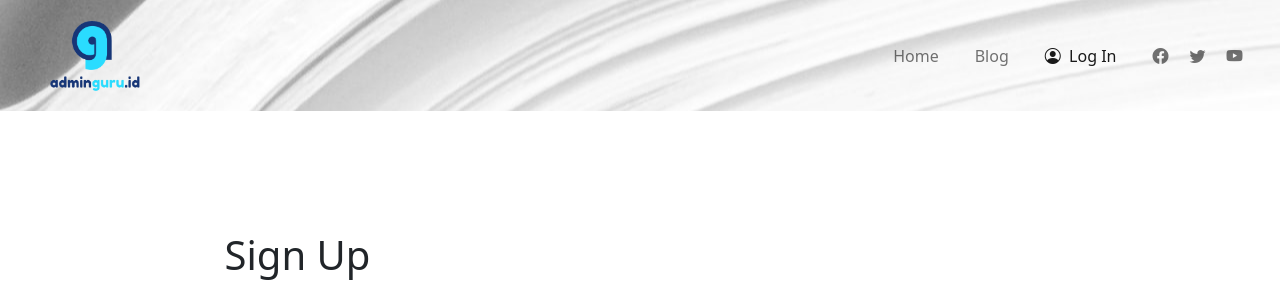
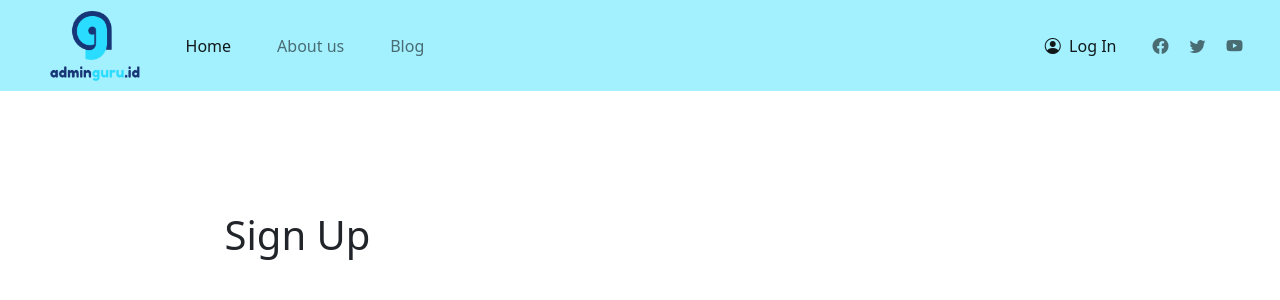
Before and after one commit to fauzanf07/adminGuru, a PHP site: page /adminGuru/signup in a window 1280 px wide. Shown: the top 300 px of the page. Run offline with PHP 8.4, Linux system fonts and the light colour scheme; some libraries are stand-ins or nearby versions.

Commit message:
change navbar

```diff
--- a/signup/index.php
+++ b/signup/index.php
@@ -23,25 +23,40 @@
 				<button class="navbar-toggler" type="button" data-bs-toggle="collapse" data-bs-target="#navbarNav" aria-controls="navbarNav" aria-expanded="false" aria-label="Toggle navigation">
 				<span class="navbar-toggler-icon"></span>
 				</button>
-				<div class="collapse navbar-collapse" id="navbarNav"  >
-					<ul class="navbar-nav mb-2 mb-lg-0">
-						<li class="nav-text" >
-							<a class="nav-link" aria-current="page" href="../">Home</a>
+
+                <div class="collapse navbar-collapse navbar-left" id="navbarNav">
+                    <ul class="navbar-nav">
+                        <li class="nav-item">
+                        <a class="nav-link active" aria-current="page" href="#">Home</a>
+                        </li>
+                        <li class="nav-item">
+                        <a class="nav-link" href="#">About us</a>
+                        </li>
+                        <li class="nav-item">
+                        <a class="nav-link" href="#">Blog</a>
+                        </li>
+                    </ul>
+                </div>
+
+				<div class="collapse navbar-collapse navbar-right" id="navbarNav"  >
+					<ul class="navbar-nav mb-2 mb-lg-0 icon-sosmed">
+						<?php
+							if(!isset($_SESSION['nama'])){
+								echo '<li class="nav-text"><a class="nav-link active" href="./login"><i class="bi bi-person-circle"></i>&nbsp;&nbsp;Log In</a></li>';
+							}else{
+								echo '<li class="nav-text"><a class="nav-link active" href="backend/logout/logout.php"><i class="bi bi-person-circle"></i>&nbsp;&nbsp;Log Out</a></li><li class="nav-text"><a class="nav-link active" href="./create-modul-ajar">Create Modul</a></li>';
+							}
+
+						 ?>
+
+						<li class="nav-icon icon-sosmed">
+							<a class="nav-link icon-sosmed" href="#"><i class="bi bi-facebook"></i></a>
 						</li>
-						<li class="nav-text" >
-							<a class="nav-link" aria-current="page" href="../blog">Blog</a>
+						<li class="nav-icon icon-sosmed">
+							<a class="nav-link icon-sosmed" href="#"><i class="bi bi-twitter"></i></a>
 						</li>
-						<li class="nav-text">
-							<a class="nav-link active" href="../login"><i class="bi bi-person-circle"></i>&nbsp;&nbsp;Log In</a>
-						</li>
-						<li class="nav-icon">
-							<a class="nav-link" href="#"><i class="bi bi-facebook"></i></a>
-						</li>
-						<li class="nav-icon">
-							<a class="nav-link" href="#"><i class="bi bi-twitter"></i></a>
-						</li>
-						<li class="nav-icon">
-							<a class="nav-link" href="#"><i class="bi bi-youtube"></i></a>
+						<li class="nav-icon icon-sosmed">
+							<a class="nav-link icon-sosmed" href="#"><i class="bi bi-youtube"></i></a>
 						</li>
 					</ul>
 				</div>
--- a/style/signup/style.css
+++ b/style/signup/style.css
@@ -20,9 +20,9 @@ body{
 }
 
 .logo-parent{
-	margin-top: 1%;
+	margin-top: 0.2%;
 	margin-left: 3%;
-	margin-bottom: 1%;
+	margin-bottom: 0.2%;
 	z-index: 3;
 }
 
@@ -38,7 +38,20 @@ body{
 	width: auto;
 }
 
-.collapse{
+.navbar-left{
+    display: inline-block;
+    justify-content: start;
+	width: auto;
+	white-space: nowrap;
+    z-index: 3;
+    margin-left: 3%;
+}
+
+.navbar-nav .nav-item{
+    margin-right: 30px;
+}
+
+.navbar-right{
 	display: inline-block;
 	justify-content: end;
 	width: auto;
@@ -51,7 +64,7 @@ nav{
 	position: relative;
 	z-index: 1;
 	top: 0px;
-	background: url(../../images/background-paper.jpg) no-repeat center center fixed;
+    background-color: #A3F0FF;
 }
 
 .nav-text{
```
Also changed, not shown: create-modul-ajar/index.php (+22 -12 lines), style/create-modul-ajar/style.css (+20 -8 lines).
